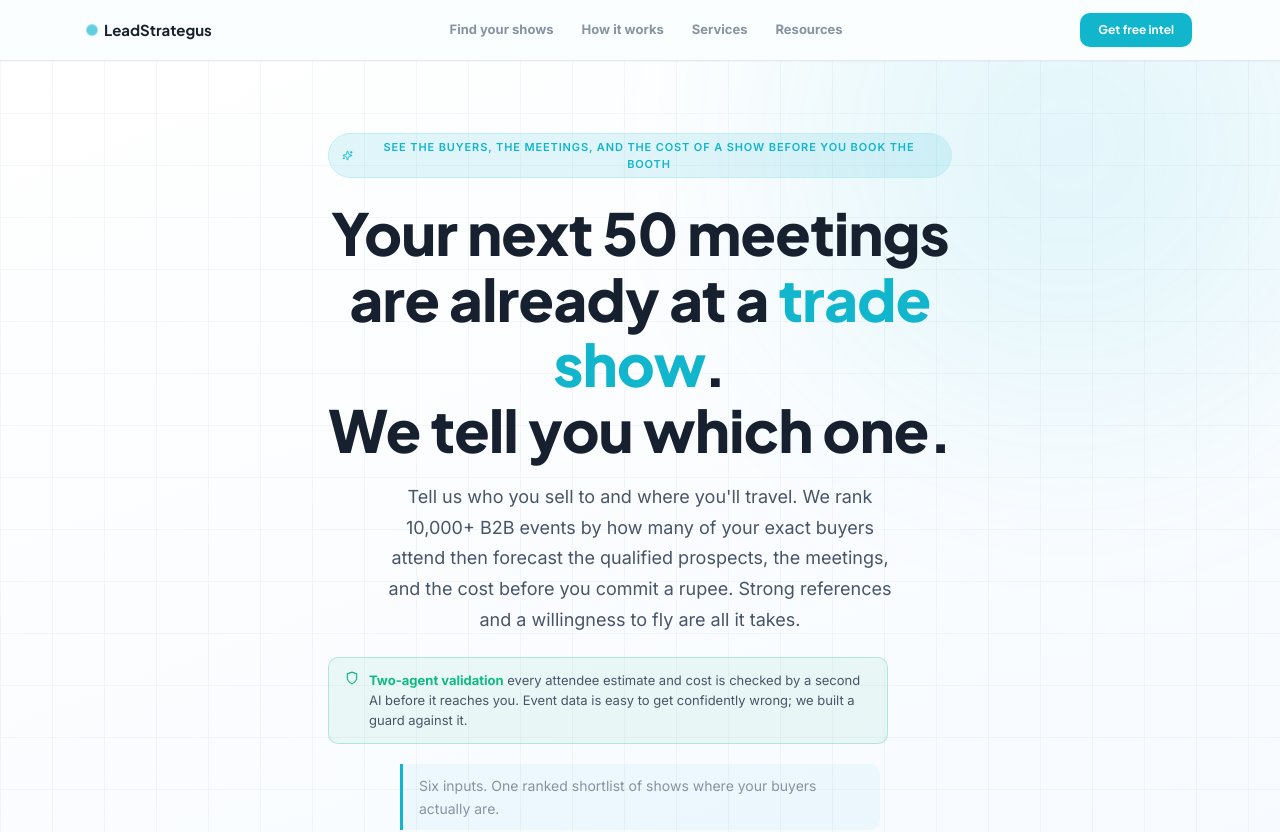
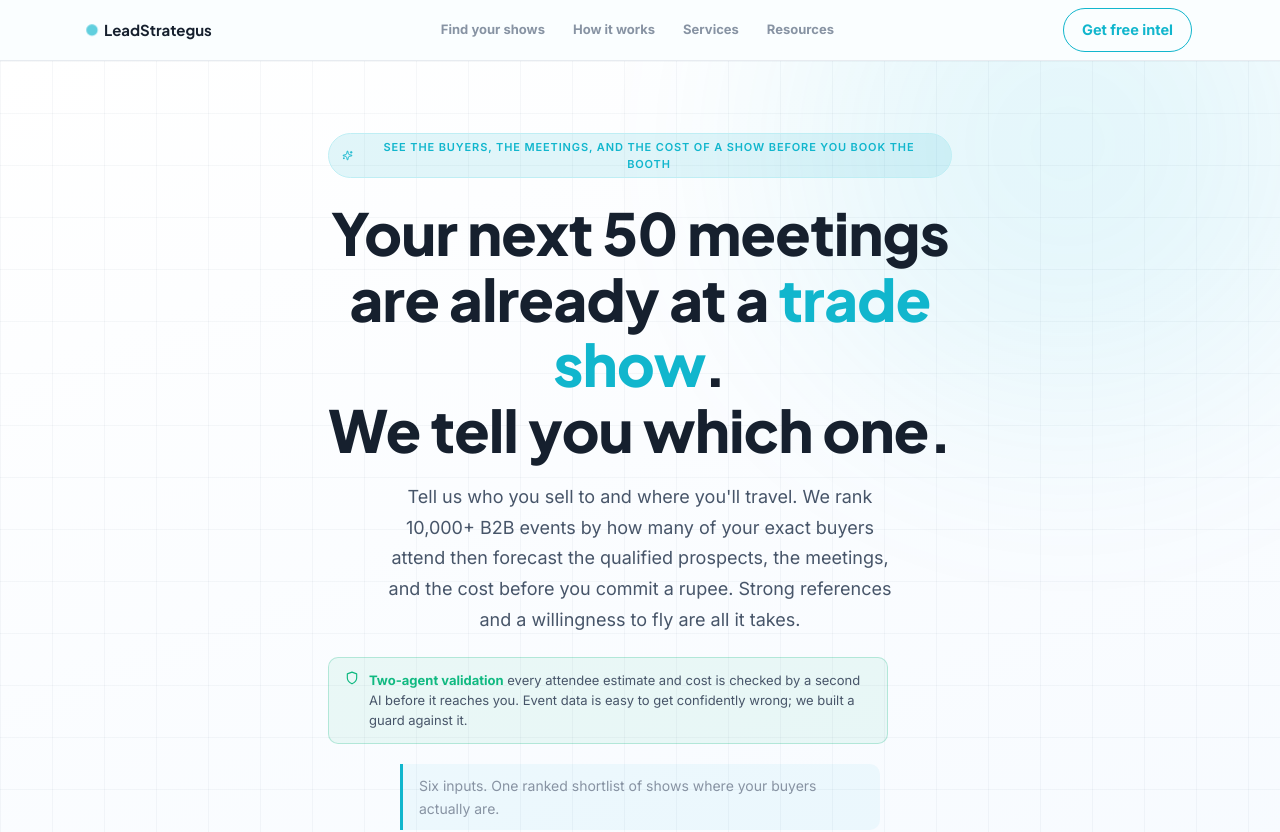
Before and after one commit to kiruba11k/Global-Event-Discovery-Agent, a React (Vite) app in the folder frontend/: page / in a window 1280 px wide. Shown: the top 832 px of the page. Built offline with nearby package versions, Linux system fonts and the light colour scheme; no server answers.

Commit message:
Update homepage.css

```diff
--- a/frontend/src/homepage.css
+++ b/frontend/src/homepage.css
@@ -112,20 +112,19 @@
 }
 .hp-nav-link:hover { color: var(--text); }
 .hp-nav-cta {
-  background:    var(--accent);
-  color:         white;
-  border:        none;
-  border-radius: var(--radius-sm, 8px);
-  padding:       8px 18px;
-  font-family:   var(--font-display, inherit);
-  font-size:     12px;
+  background:    transparent;
+  color:         var(--accent);
+  border:        1.5px solid var(--accent);
+  border-radius: 999px;
+  padding:       10px 18px;
+  font-family:   var(--font-body, inherit);
+  font-size:     14.5px;
   font-weight:   700;
   cursor:        pointer;
   white-space:   nowrap;
-  transition:    all .2s;
-  animation:     hp-glow-border 3.5s ease-in-out infinite;
+  transition:    background .15s, color .15s;
 }
-.hp-nav-cta:hover { filter: brightness(1.1); transform: translateY(-1px); }
+.hp-nav-cta:hover { background: var(--accent); color: #fff; }
 
 /* ════════════════════════════════════════════════════════════════
    HERO — SINGLE COLUMN, CENTRED
```
